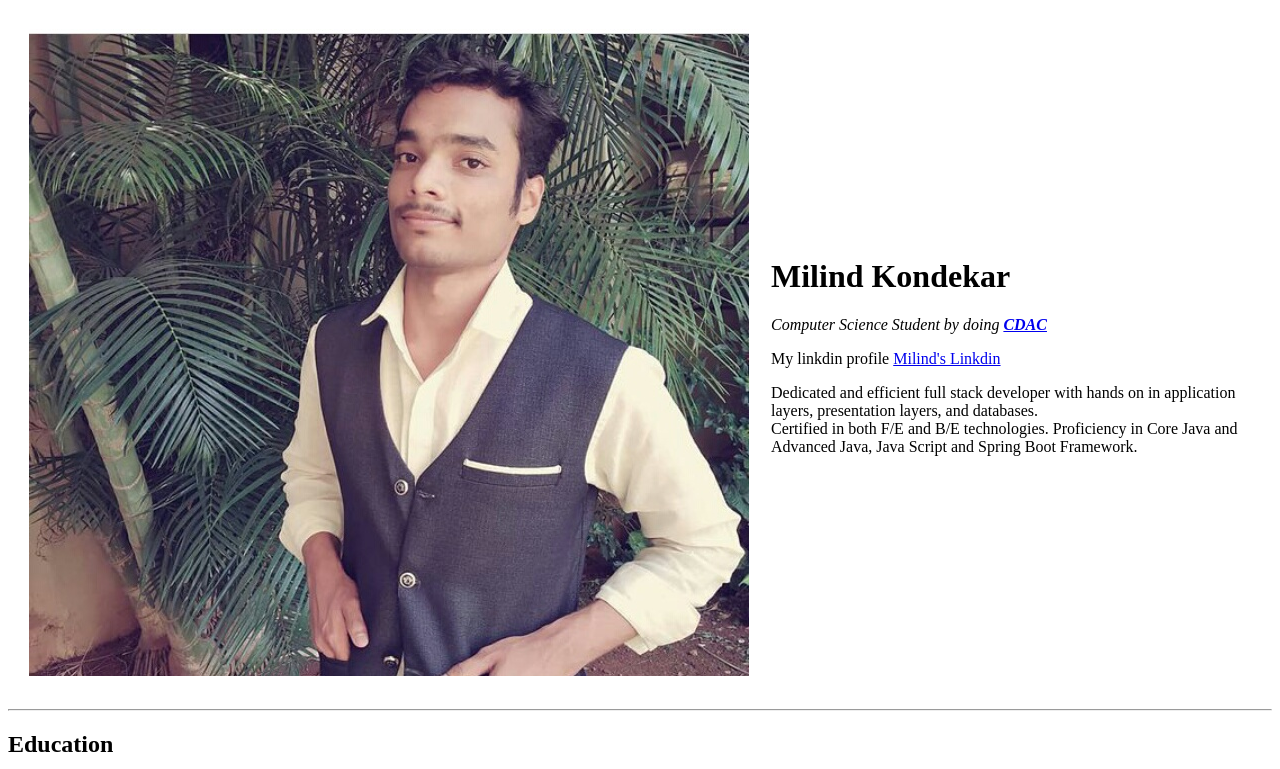
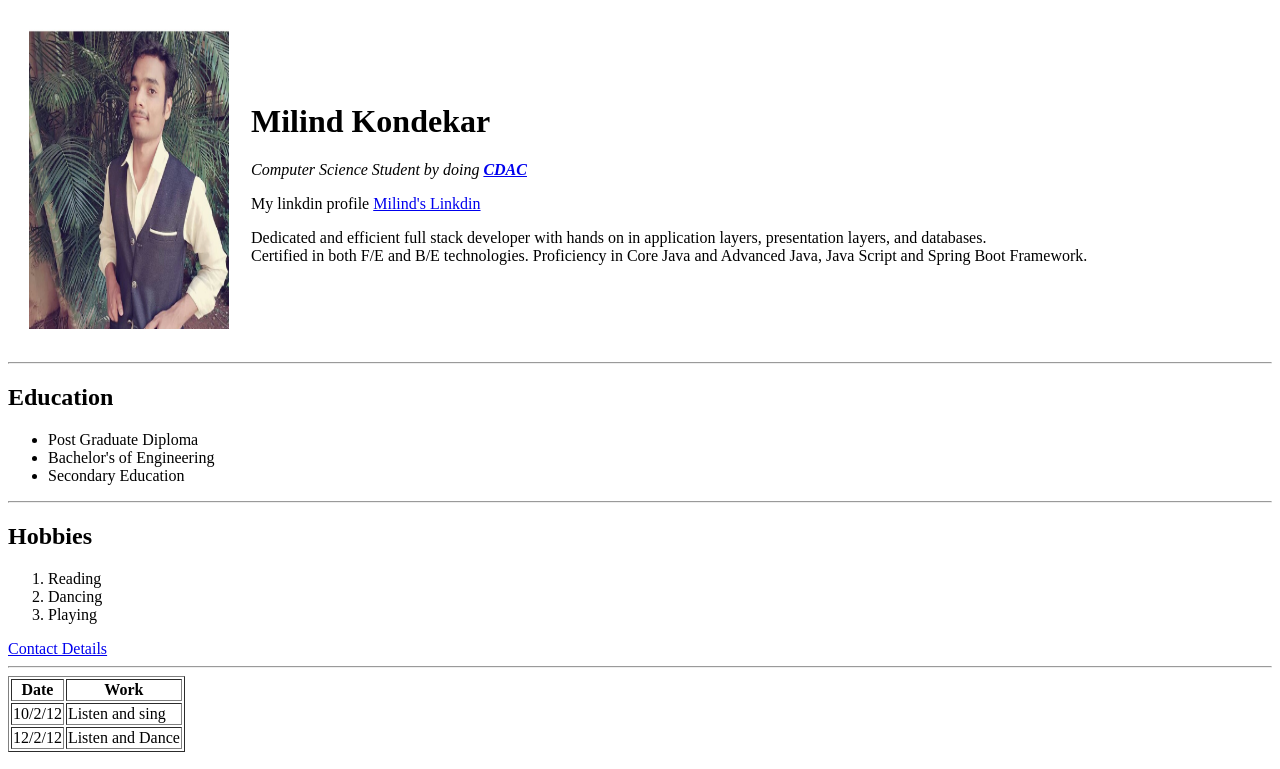
Before and after one commit to MilindKondekar/cv, a plain HTML site: page index.html in a window 1280 px wide. Shown: the top 769 px of the page. Drawn offline with Linux system fonts and the light colour scheme.

Commit message:
Update index.html

```diff
--- a/index.html
+++ b/index.html
@@ -9,7 +9,8 @@
     <table cellspacing ="20">
         <tr>
             <td>
-                <img src="image/IMG_20221019_113241.jpg" alt="Milind Image">
+                <img src="image/IMG_20221019_113241.jpg" width="200"
+     height="300"  alt="Milind Image">
             </td>
             <td>
                 <h1>Milind Kondekar</h1>
```
